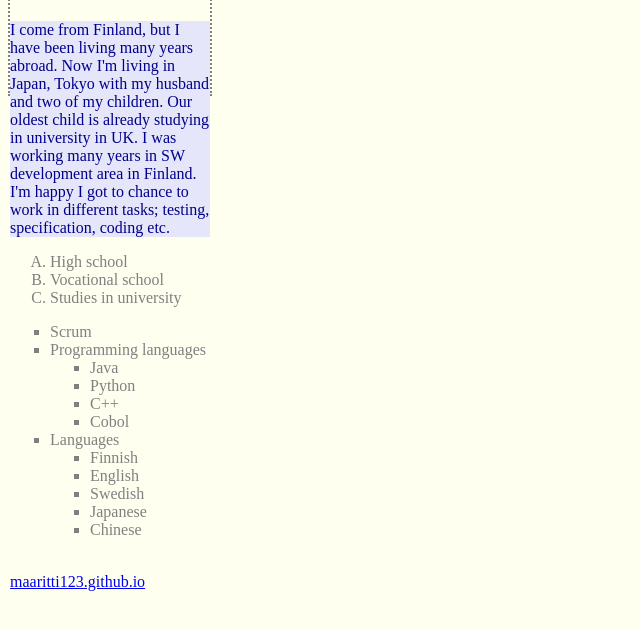
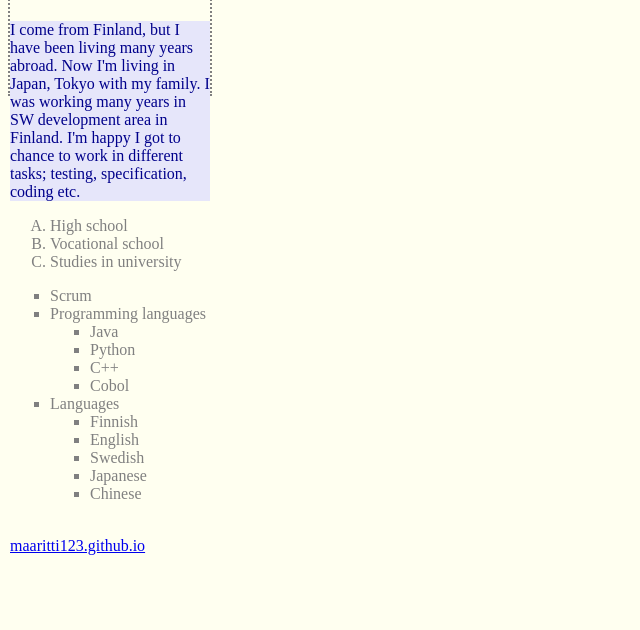
Before and after one commit to Maaritti123/Maaritti123.github.io, a plain HTML site: page index.html in a window 1280 px wide. Shown: the part 116-746 px from the top of the page, without its empty margins (0-640 px from the left). Drawn offline with Linux system fonts and the light colour scheme.

Commit message:
Update index.html

```diff
--- a/index.html
+++ b/index.html
@@ -18,8 +18,7 @@
 		<h1>Maarit Kolmonen</h1>
 
 <!-- some text about yourself -->
-		<p>I come from Finland, but I have been living many years abroad. Now I'm living in Japan, Tokyo with my husband and two of my children.
-		Our oldest child is already studying in university in UK.
+		<p>I come from Finland, but I have been living many years abroad. Now I'm living in Japan, Tokyo with my family.
 		I was working many years in SW development area in Finland. I'm happy I got to chance to work in different tasks;
 		testing, specification, coding etc. </p>
 
```
